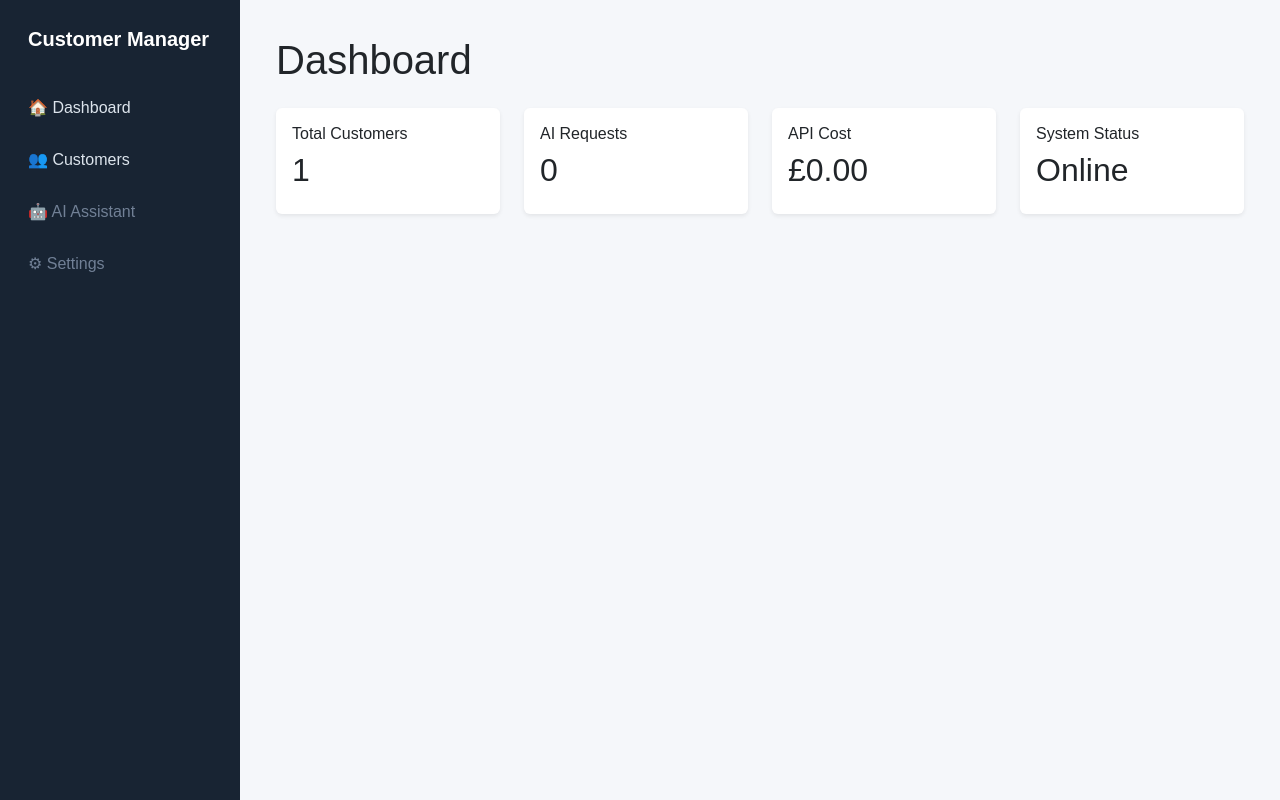
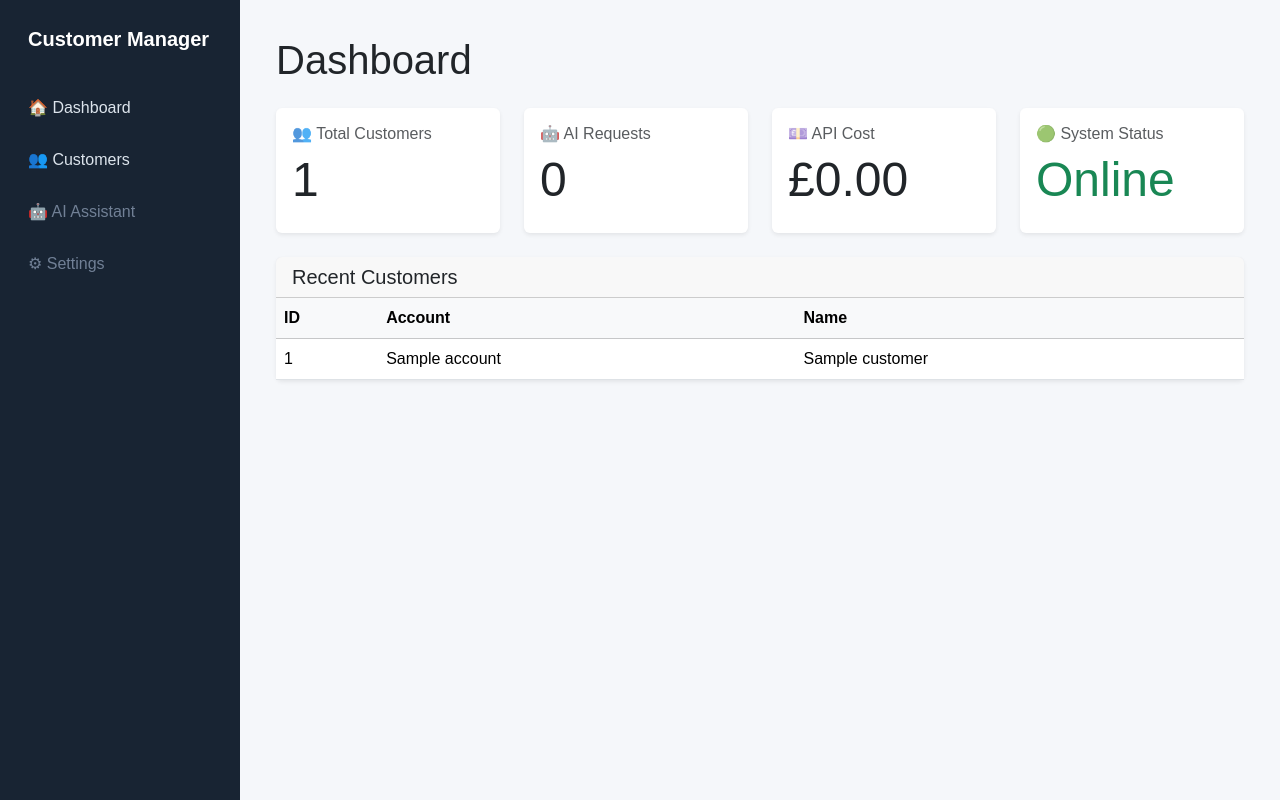
Before and after one commit to paulburdon-ops/CustomerManagementSystem, a Flask app: template templates/dashboard.html in a window 1280 px wide. Run offline with Flask 3, Linux system fonts and the light colour scheme; the template is opened without the code that fills it: most values are stand-ins (such as "Sample title", 1, 10 or a date in 2020).

```diff
--- a/app.py
+++ b/app.py
@@ -4,16 +4,6 @@ import customer_storage
 
 app = Flask(__name__)
 app.secret_key = "customerai-development-key"
-
-@app.route("/")
-def dashboard():
-    customers = customer_storage.get_all_customers()
-
-    return render_template(
-        "dashboard.html",
-        customer_count=len(customers),
-        current_page="dashboard",
-    )
 
 
 @app.route("/customers")
@@ -124,5 +114,20 @@ def delete_customer(customer_id):
     current_page="customers",
 )
 
+@app.route("/")
+def dashboard():
+
+    customer_count = customer_storage.get_customer_count()
+
+    recent_customers = customer_storage.get_recent_customers()
+
+    return render_template(
+        "dashboard.html",
+        customer_count=customer_count,
+        recent_customers=recent_customers,
+        current_page="dashboard",
+    )
+
+
 if __name__ == "__main__":
     app.run(debug=True)
--- a/templates/dashboard.html
+++ b/templates/dashboard.html
@@ -13,8 +13,11 @@ Dashboard
     <div class="col-md-3">
         <div class="card shadow-sm">
             <div class="card-body">
-                <h6>Total Customers</h6>
-                <h2>{{ customer_count }}</h2>
+<h6 class="text-muted">
+    <i class="bi bi-people-fill"></i> 👥 Total Customers
+</h6>
+
+<h1 class="display-5">{{ customer_count }}</h1>
             </div>
         </div>
     </div>
@@ -22,8 +25,11 @@ Dashboard
     <div class="col-md-3">
         <div class="card shadow-sm">
             <div class="card-body">
-                <h6>AI Requests</h6>
-                <h2>0</h2>
+<h6 class="text-muted">
+    <i class="bi bi-robot"></i> 🤖 AI Requests
+</h6>
+
+<h1 class="display-5">0</h1>
             </div>
         </div>
     </div>
@@ -31,8 +37,11 @@ Dashboard
     <div class="col-md-3">
         <div class="card shadow-sm">
             <div class="card-body">
-                <h6>API Cost</h6>
-                <h2>£0.00</h2>
+<h6 class="text-muted">
+    <i class="bi bi-cash-stack"></i> 💷 API Cost
+</h6>
+
+<h1 class="display-5">£0.00</h1>
             </div>
         </div>
     </div>
@@ -40,12 +49,53 @@ Dashboard
     <div class="col-md-3">
         <div class="card shadow-sm">
             <div class="card-body">
-                <h6>System Status</h6>
-                <h2>Online</h2>
+<h6 class="text-muted">
+    <i class="bi bi-check-circle-fill text-success"></i> 🟢 System Status
+</h6>
+
+<h1 class="display-5 text-success">Online</h1>
             </div>
         </div>
     </div>
 
 </div>
 
+<div class="card shadow-sm mt-4">
+
+    <div class="card-header">
+        <h5 class="mb-0">Recent Customers</h5>
+    </div>
+
+    <div class="card-body p-0">
+
+        <table class="table table-hover mb-0">
+
+            <thead class="table-light">
+                <tr>
+                    <th>ID</th>
+                    <th>Account</th>
+                    <th>Name</th>
+                </tr>
+            </thead>
+
+            <tbody>
+
+                {% for customer in recent_customers %}
+
+                <tr>
+                    <td>{{ customer.id }}</td>
+                    <td>{{ customer.account }}</td>
+                    <td>{{ customer.name }}</td>
+                </tr>
+
+                {% endfor %}
+
+            </tbody>
+
+        </table>
+
+    </div>
+
+</div>
+
 {% endblock %}
```
Also changed, not shown: customer_storage.py (+33 -0 lines).
